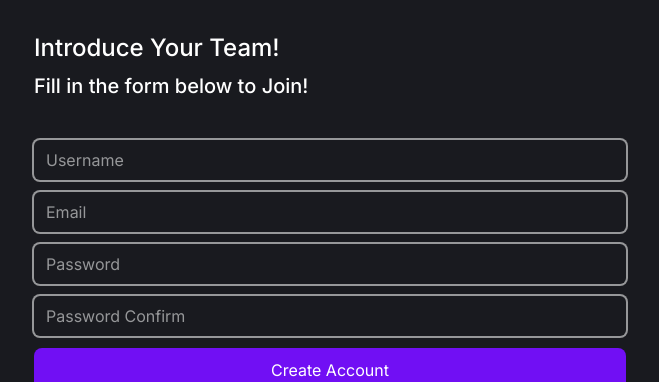
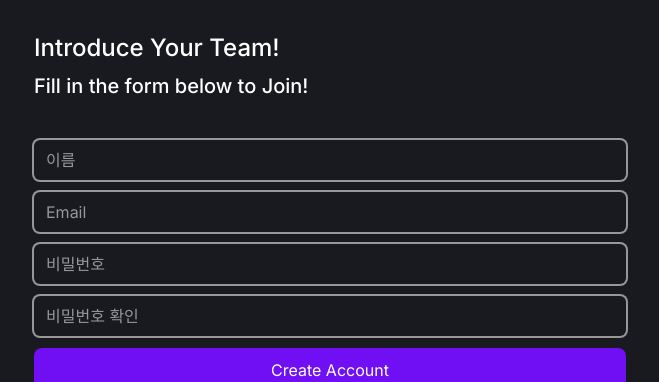
Before and after one commit to JbleMaker/three_month, a Next.js app: page /create-account in a window 1280 px wide. Shown: the top 382 px of the page, without its empty margins (310-969 px from the left). Built offline with nearby package versions, Linux system fonts and the light colour scheme.

Commit message:
6.2 Refinement

```diff
--- a/app/create-account/action.ts
+++ b/app/create-account/action.ts
@@ -1,15 +1,23 @@
 "use server";
 import { z } from "zod";
 
-const usernameSchema = z.string().min(5).max(10);
+const formSchema = z.object({
+  username: z.string().min(5).max(10),
+  email: z.string().email(),
+  password: z.string().min(8),
+  password_confirm: z.string().min(8),
+});
 
 export async function createAccount(prevState: any, formData: FormData) {
   const data = {
     username: formData.get("username"),
     email: formData.get("email"),
     password: formData.get("password"),
-    passwordconfirm: formData.get("passwordconfirm"),
+    password_confirm: formData.get("password_confirm"),
   };
 
-  usernameSchema.parse(data.username);
+  const result = formSchema.safeParse(data);
+  if (!result.success) {
+    return result.error.flatten();
+  }
 }
--- a/app/create-account/page.tsx
+++ b/app/create-account/page.tsx
@@ -19,22 +19,31 @@ export default function CreateAccount() {
         <form action={dispatch} className="flex flex-col gap-3">
           <FormInput
             type="text"
-            placeholder="Username"
+            placeholder="이름"
             required
             name="username"
+            errors={state?.fieldErrors.username}
           />
-          <FormInput type="email" placeholder="Email" required name="email" />
           <FormInput
-            type="password"
-            placeholder="Password"
+            type="email"
+            placeholder="Email"
             required
-            name="password"
+            name="email"
+            errors={state?.fieldErrors.email}
           />
           <FormInput
             type="password"
-            placeholder="Password Confirm"
+            placeholder="비밀번호"
             required
-            name="passwordconfirm"
+            name="password"
+            errors={state?.fieldErrors.password}
+          />
+          <FormInput
+            type="password"
+            placeholder="비밀번호 확인"
+            required
+            name="password_confirm"
+            errors={state?.fieldErrors.password_confirm}
           />
           <FormButton text="Create Account" />
         </form>
--- a/components/form-input.tsx
+++ b/components/form-input.tsx
@@ -21,11 +21,11 @@ export default function FormInput({
         required={required}
         name={name}
       />
-      {/* {errors.map((error, index) => (
+      {errors?.map((error, index) => (
         <span key={index} className="text-red-400 font-medium ">
           {errors}
         </span>
-      ))} */}
+      ))}
     </div>
   );
 }
```
